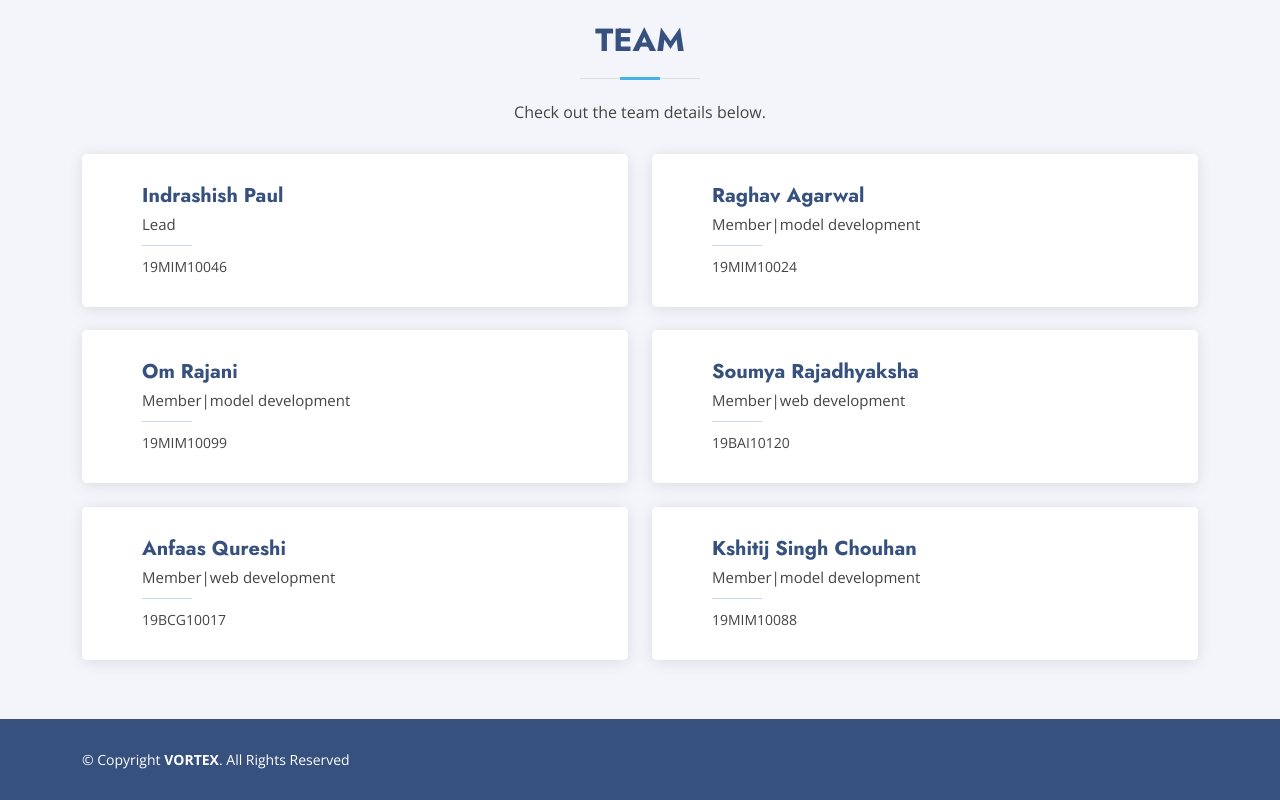
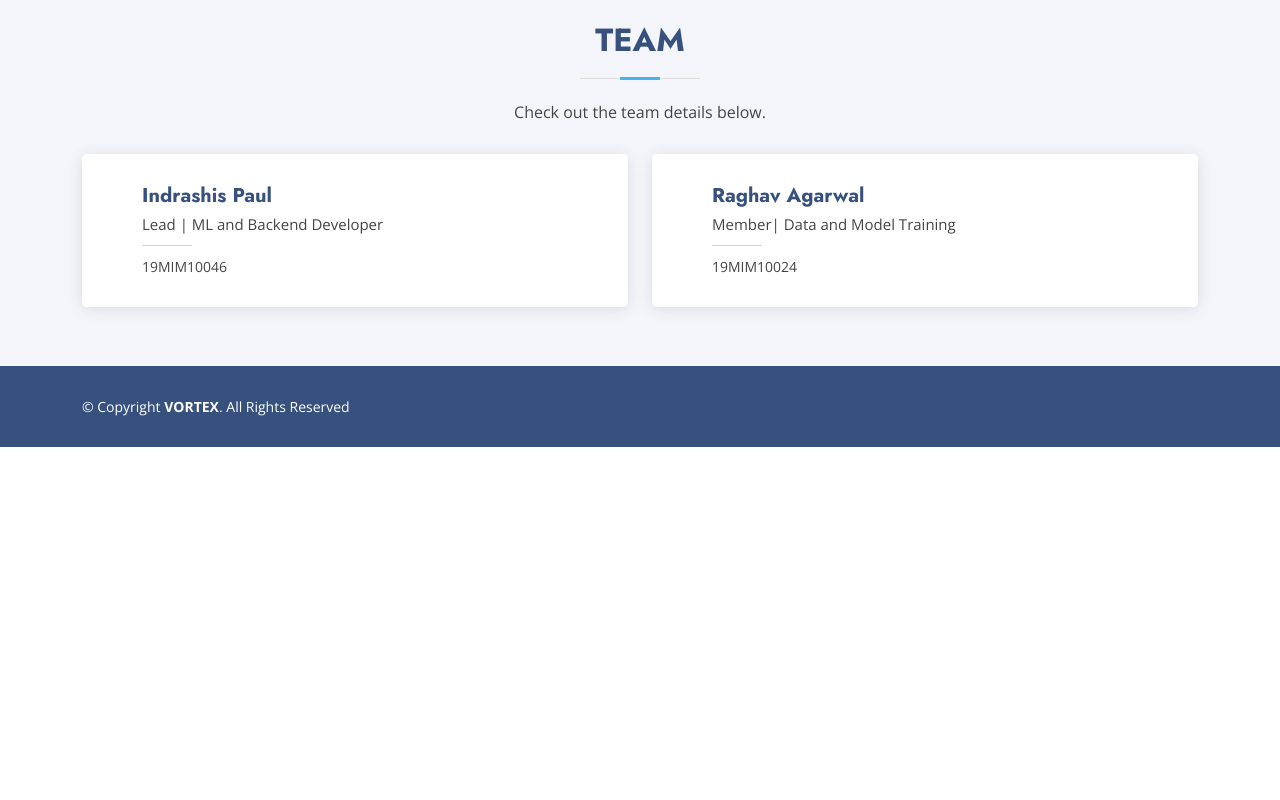
Before and after one commit to indrapaul824/VORTEX, a plain HTML site: page index.html in a window 1280 px wide. Shown: the part 1574-2374 px from the top of the page. After the commit the page ends 2021 px from the top, so only its background shows below. Drawn offline with nearby package versions, Linux system fonts and the light colour scheme.

Commit message:
Update Website details

```diff
--- a/index.html
+++ b/index.html
@@ -62,7 +62,7 @@
               >
             </li>
             <li>
-              <a class="nav-link scrollto" href="#team">About Me!</a>
+              <a class="nav-link scrollto" href="#team">About Us!</a>
             </li>
           </ul>
           <i class="bi bi-list mobile-nav-toggle"></i>
@@ -84,8 +84,8 @@
             <h1>Welcome to VORTEX</h1>
             <h2>
               VORTEX is a portal
-              for all the exprets and daily users to understand the detection of
-              the cyclone that might occur in the Indian Ocean.
+              for both experts and daily users to check and understand the meteorological conditions of the
+              Water Bodies surrounding the Indian Subcontinent. <br><br>It is focused on the detection and intensity estimation of Cyclones that form over the Bay of Bengal, the Arabian Sea and the Indian Ocean.
             </h2>
             <div class="d-flex justify-content-center justify-content-lg-start">
               <a href="#detection" class="btn-get-started scrollto"
@@ -207,8 +207,8 @@
                 data-aos-delay="100"
               >
                 <div class="member-info">
-                  <h4>Indrashish Paul</h4>
-                  <span>Lead</span>
+                  <h4>Indrashis Paul</h4>
+                  <span>Lead | ML and Backend Developer</span>
                   <p>19MIM10046</p>
                 </div>
               </div>
@@ -222,62 +222,8 @@
               >
                 <div class="member-info">
                   <h4>Raghav Agarwal</h4>
-                  <span>Member|model development</span>
+                  <span>Member| Data and Model Training</span>
                   <p>19MIM10024</p>
-                </div>
-              </div>
-            </div>
-
-            <div class="col-lg-6 mt-4">
-              <div
-                class="member d-flex align-items-start"
-                data-aos="zoom-in"
-                data-aos-delay="300"
-              >
-                <div class="member-info">
-                  <h4>Om Rajani</h4>
-                  <span>Member|model development</span>
-                  <p>19MIM10099</p>
-                </div>
-              </div>
-            </div>
-
-            <div class="col-lg-6 mt-4">
-              <div
-                class="member d-flex align-items-start"
-                data-aos="zoom-in"
-                data-aos-delay="400"
-              >
-                <div class="member-info">
-                  <h4>Soumya Rajadhyaksha</h4>
-                  <span>Member|web development</span>
-                  <p>19BAI10120</p>
-                </div>
-              </div>
-            </div>
-            <div class="col-lg-6 mt-4">
-              <div
-                class="member d-flex align-items-start"
-                data-aos="zoom-in"
-                data-aos-delay="400"
-              >
-                <div class="member-info">
-                  <h4>Anfaas Qureshi</h4>
-                  <span>Member|web development</span>
-                  <p>19BCG10017</p>
-                </div>
-              </div>
-            </div>
-            <div class="col-lg-6 mt-4">
-              <div
-                class="member d-flex align-items-start"
-                data-aos="zoom-in"
-                data-aos-delay="400"
-              >
-                <div class="member-info">
-                  <h4>Kshitij Singh Chouhan</h4>
-                  <span>Member|model development</span>
-                  <p>19MIM10088</p>
                 </div>
               </div>
             </div>
```
Also changed, not shown: assets/img/favicon.png.
